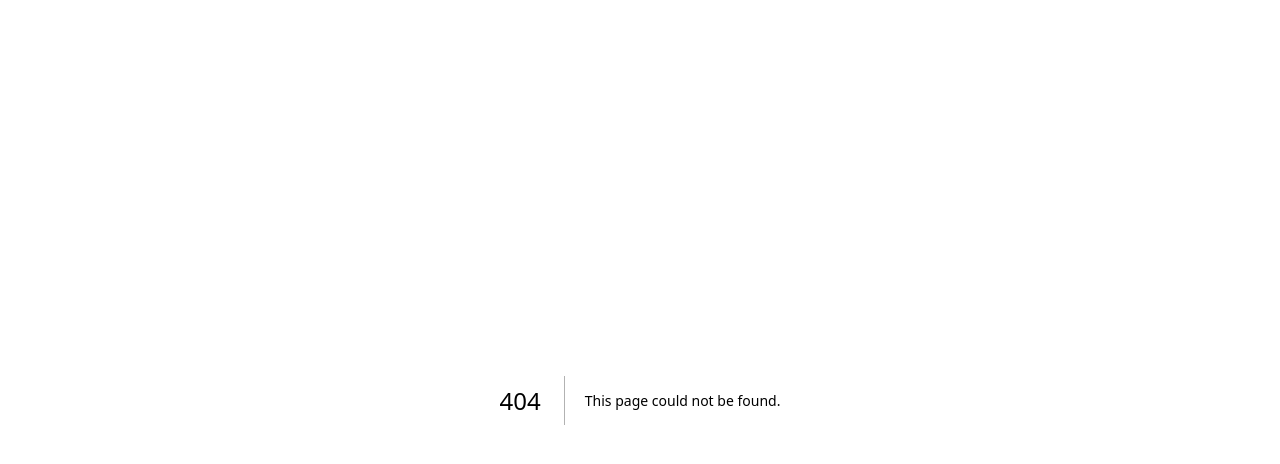
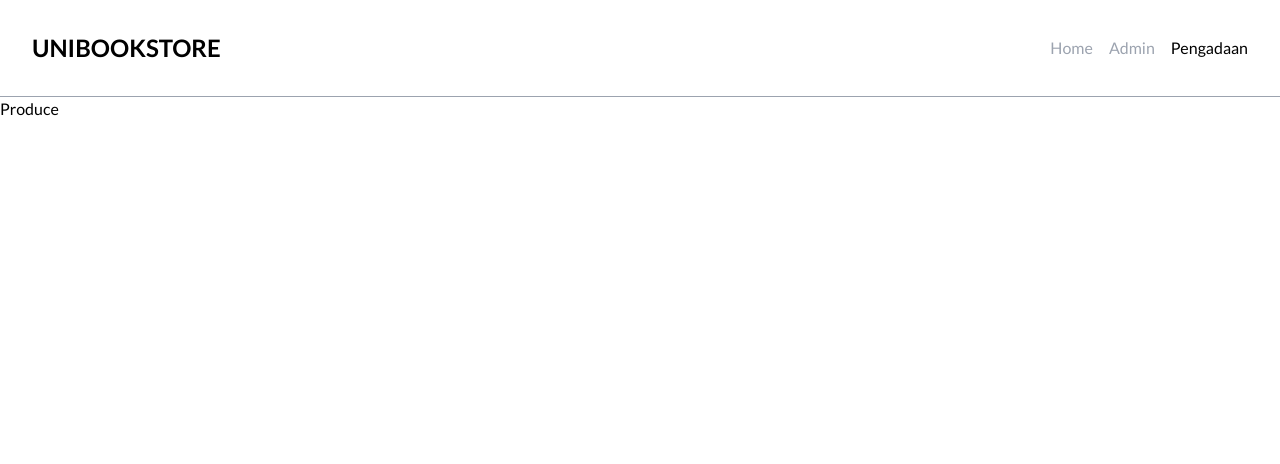
Before and after one commit to mhmdrioaf/bnsp-certifications, a Next.js app: page /produce in a window 1280 px wide. Before the commit this address had no page. Shown: the top 464 px of the page. Built offline with nearby package versions, Linux system fonts and the light colour scheme.

Commit message:
adding header component

```diff
--- /dev/null
+++ b/src/app/admin/page.tsx
@@ -0,0 +1,3 @@
+export default function Admin() {
+  return "Admin";
+}
--- a/src/app/globals.css
+++ b/src/app/globals.css
@@ -1,3 +1,7 @@
+@tailwind base;
+@tailwind components;
+@tailwind utilities;
+
 * {
   margin: 0;
   padding: 0;
--- a/src/app/layout.tsx
+++ b/src/app/layout.tsx
@@ -1,5 +1,7 @@
+import Header from "@/components/header/Header";
 import "./globals.css";
 import { Lato } from "next/font/google";
+import { TABS } from "@/lib/constants";
 
 const lato = Lato({
   subsets: ["latin"],
@@ -7,7 +9,7 @@
 });
 
 export const metadata = {
-  title: "BNSP Certifications",
+  title: "UNIBOOKSTORE",
   description:
     "Generated by create next app and intended to fulfill BNSP certifications",
 };
@@ -19,7 +21,10 @@
 }) {
   return (
     <html lang="en">
-      <body className={lato.className}>{children}</body>
+      <body className={lato.className}>
+        <Header tabs={TABS} />
+        {children}
+      </body>
     </html>
   );
 }
--- a/src/app/page.tsx
+++ b/src/app/page.tsx
@@ -1,113 +1,3 @@
-import Image from 'next/image'
-
 export default function Home() {
-  return (
-    <main className="flex min-h-screen flex-col items-center justify-between p-24">
-      <div className="z-10 w-full max-w-5xl items-center justify-between font-mono text-sm lg:flex">
-        <p className="fixed left-0 top-0 flex w-full justify-center border-b border-gray-300 bg-gradient-to-b from-zinc-200 pb-6 pt-8 backdrop-blur-2xl dark:border-neutral-800 dark:bg-zinc-800/30 dark:from-inherit lg:static lg:w-auto  lg:rounded-xl lg:border lg:bg-gray-200 lg:p-4 lg:dark:bg-zinc-800/30">
-          Get started by editing&nbsp;
-          <code className="font-mono font-bold">src/app/page.tsx</code>
-        </p>
-        <div className="fixed bottom-0 left-0 flex h-48 w-full items-end justify-center bg-gradient-to-t from-white via-white dark:from-black dark:via-black lg:static lg:h-auto lg:w-auto lg:bg-none">
-          <a
-            className="pointer-events-none flex place-items-center gap-2 p-8 lg:pointer-events-auto lg:p-0"
-            href="https://vercel.com?utm_source=create-next-app&utm_medium=appdir-template&utm_campaign=create-next-app"
-            target="_blank"
-            rel="noopener noreferrer"
-          >
-            By{' '}
-            <Image
-              src="/vercel.svg"
-              alt="Vercel Logo"
-              className="dark:invert"
-              width={100}
-              height={24}
-              priority
-            />
-          </a>
-        </div>
-      </div>
-
-      <div className="relative flex place-items-center before:absolute before:h-[300px] before:w-[480px] before:-translate-x-1/2 before:rounded-full before:bg-gradient-radial before:from-white before:to-transparent before:blur-2xl before:content-[''] after:absolute after:-z-20 after:h-[180px] after:w-[240px] after:translate-x-1/3 after:bg-gradient-conic after:from-sky-200 after:via-blue-200 after:blur-2xl after:content-[''] before:dark:bg-gradient-to-br before:dark:from-transparent before:dark:to-blue-700 before:dark:opacity-10 after:dark:from-sky-900 after:dark:via-[#0141ff] after:dark:opacity-40 before:lg:h-[360px]">
-        <Image
-          className="relative dark:drop-shadow-[0_0_0.3rem_#ffffff70] dark:invert"
-          src="/next.svg"
-          alt="Next.js Logo"
-          width={180}
-          height={37}
-          priority
-        />
-      </div>
-
-      <div className="mb-32 grid text-center lg:mb-0 lg:grid-cols-4 lg:text-left">
-        <a
-          href="https://nextjs.org/docs?utm_source=create-next-app&utm_medium=appdir-template&utm_campaign=create-next-app"
-          className="group rounded-lg border border-transparent px-5 py-4 transition-colors hover:border-gray-300 hover:bg-gray-100 hover:dark:border-neutral-700 hover:dark:bg-neutral-800/30"
-          target="_blank"
-          rel="noopener noreferrer"
-        >
-          <h2 className={`mb-3 text-2xl font-semibold`}>
-            Docs{' '}
-            <span className="inline-block transition-transform group-hover:translate-x-1 motion-reduce:transform-none">
-              -&gt;
-            </span>
-          </h2>
-          <p className={`m-0 max-w-[30ch] text-sm opacity-50`}>
-            Find in-depth information about Next.js features and API.
-          </p>
-        </a>
-
-        <a
-          href="https://nextjs.org/learn?utm_source=create-next-app&utm_medium=appdir-template-tw&utm_campaign=create-next-app"
-          className="group rounded-lg border border-transparent px-5 py-4 transition-colors hover:border-gray-300 hover:bg-gray-100 hover:dark:border-neutral-700 hover:dark:bg-neutral-800 hover:dark:bg-opacity-30"
-          target="_blank"
-          rel="noopener noreferrer"
-        >
-          <h2 className={`mb-3 text-2xl font-semibold`}>
-            Learn{' '}
-            <span className="inline-block transition-transform group-hover:translate-x-1 motion-reduce:transform-none">
-              -&gt;
-            </span>
-          </h2>
-          <p className={`m-0 max-w-[30ch] text-sm opacity-50`}>
-            Learn about Next.js in an interactive course with&nbsp;quizzes!
-          </p>
-        </a>
-
-        <a
-          href="https://vercel.com/templates?framework=next.js&utm_source=create-next-app&utm_medium=appdir-template&utm_campaign=create-next-app"
-          className="group rounded-lg border border-transparent px-5 py-4 transition-colors hover:border-gray-300 hover:bg-gray-100 hover:dark:border-neutral-700 hover:dark:bg-neutral-800/30"
-          target="_blank"
-          rel="noopener noreferrer"
-        >
-          <h2 className={`mb-3 text-2xl font-semibold`}>
-            Templates{' '}
-            <span className="inline-block transition-transform group-hover:translate-x-1 motion-reduce:transform-none">
-              -&gt;
-            </span>
-          </h2>
-          <p className={`m-0 max-w-[30ch] text-sm opacity-50`}>
-            Explore the Next.js 13 playground.
-          </p>
-        </a>
-
-        <a
-          href="https://vercel.com/new?utm_source=create-next-app&utm_medium=appdir-template&utm_campaign=create-next-app"
-          className="group rounded-lg border border-transparent px-5 py-4 transition-colors hover:border-gray-300 hover:bg-gray-100 hover:dark:border-neutral-700 hover:dark:bg-neutral-800/30"
-          target="_blank"
-          rel="noopener noreferrer"
-        >
-          <h2 className={`mb-3 text-2xl font-semibold`}>
-            Deploy{' '}
-            <span className="inline-block transition-transform group-hover:translate-x-1 motion-reduce:transform-none">
-              -&gt;
-            </span>
-          </h2>
-          <p className={`m-0 max-w-[30ch] text-sm opacity-50`}>
-            Instantly deploy your Next.js site to a shareable URL with Vercel.
-          </p>
-        </a>
-      </div>
-    </main>
-  )
+  return <main className="w-full min-h-screen"></main>;
 }
--- /dev/null
+++ b/src/app/produce/page.tsx
@@ -0,0 +1,3 @@
+export default function Produce() {
+  return "Produce";
+}
--- /dev/null
+++ b/src/components/header/Header.tsx
@@ -0,0 +1,28 @@
+"use client";
+
+import Link from "next/link";
+import { usePathname } from "next/navigation";
+
+export default function Header({ tabs }: Tabs) {
+  const pathname = usePathname();
+  return (
+    <div className="w-full py-8 px-8 flex flex-row items-center justify-between border-b-gray-400 border-b">
+      <h3 className="text-black text-2xl font-bold">UNIBOOKSTORE</h3>
+      <nav className="flex flex-row gap-4">
+        {tabs.map((tab: Tab) => (
+          <Link
+            className={
+              pathname === tab.route
+                ? "text-black"
+                : "text-gray-400 hover:text-black"
+            }
+            key={tab.id}
+            href={tab.route}
+          >
+            {tab.name}
+          </Link>
+        ))}
+      </nav>
+    </div>
+  );
+}
--- /dev/null
+++ b/src/lib/constants.ts
@@ -0,0 +1,5 @@
+export const TABS = [
+  { id: "home", name: "Home", route: "/" },
+  { id: "admin", name: "Admin", route: "/admin" },
+  { id: "produce", name: "Pengadaan", route: "/produce" },
+];
```
Also changed, not shown: src/lib/global.d.ts (added, +9 -0 lines).
